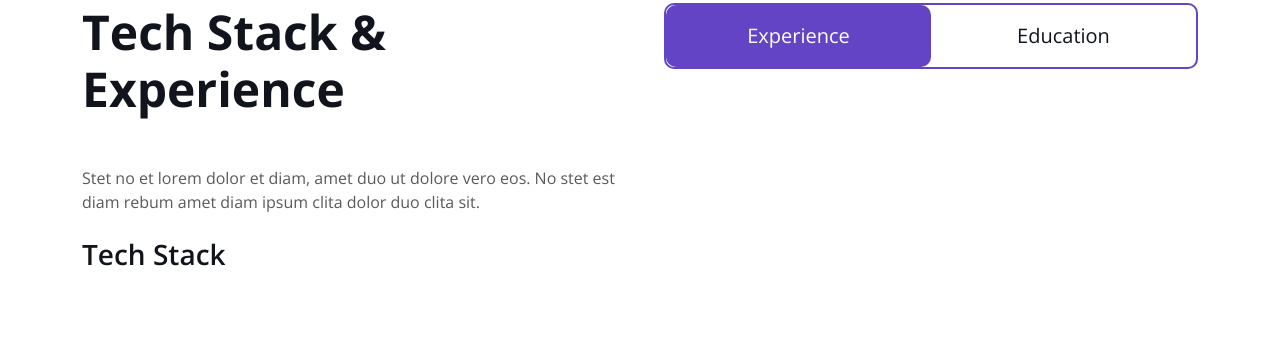
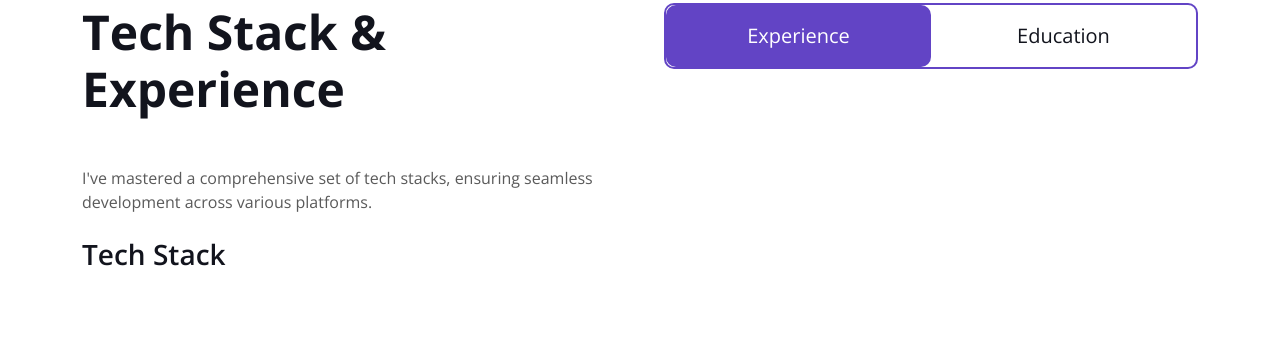
Before and after one commit to khw15/FAFR-Profile-Site, a CodeIgniter 4 app: the page made by app/Views/body.php in a window 1280 px wide. Shown: the part 1471-1832 px from the top of the page. Run offline with PHP 8.4 and a stand-in for CodeIgniter, Linux system fonts and the light colour scheme; the template is opened without the code that fills it, so the values that code supplies are empty; some libraries are stand-ins or nearby versions.

```diff
--- a/app/Views/body.php
+++ b/app/Views/body.php
@@ -60,7 +60,7 @@
             <div class="row g-5">
                 <div class="col-lg-6 wow fadeInUp" data-wow-delay="0.1s">
                     <h1 class="display-5 mb-5">Tech Stack & Experience</h1>
-                    <p class="mb-4">Stet no et lorem dolor et diam, amet duo ut dolore vero eos. No stet est diam rebum amet diam ipsum clita dolor duo clita sit.</p>
+                    <p class="mb-4">I've mastered a comprehensive set of tech stacks, ensuring seamless development across various platforms.</p>
                     <h3 class="mb-4">Tech Stack</h3>
                     <div class="row align-items-center">
                         <?php foreach ($stacks as $tech_stack): ?>
```
